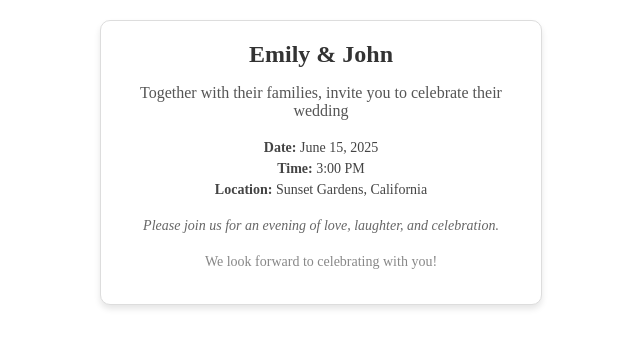
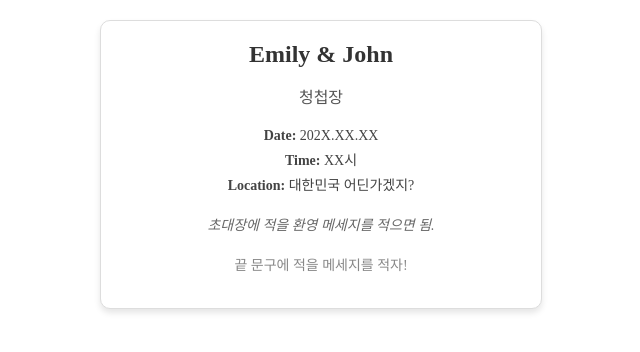
Before and after one commit to SongGeonIK/wedding-invitation, a React (Create React App) app: page / in a window 1280 px wide. Shown: the top 352 px of the page, without its empty margins (319-959 px from the left). Built offline with nearby package versions, Linux system fonts and the light colour scheme.

Commit message:
parameter 적용 테스트

```diff
--- a/src/App.tsx
+++ b/src/App.tsx
@@ -3,12 +3,12 @@ import { WeddingInvitation } from './components/WeddingInvitation';
 function App() {
   return (
     <WeddingInvitation
-      bride="Emily"
-      groom="John"
-      date="June 15, 2025"
-      time="3:00 PM"
-      location="Sunset Gardens, California"
-      message="Please join us for an evening of love, laughter, and celebration."
+      bride="Emily" // 신부
+      groom="John"  // 신랑
+      date="202X.XX.XX"
+      time="XX시"
+      location="대한민국 어딘가겠지?"
+      message="초대장에 적을 환영 메세지를 적으면 됨."
     />
   );
 }
--- a/src/components/Footer.tsx
+++ b/src/components/Footer.tsx
@@ -1,7 +1,7 @@
 export function Footer() {
   return (
     <footer className="footer">
-      <p>We look forward to celebrating with you!</p>
+      <p>끝 문구에 적을 메세지를 적자!</p>
     </footer>
   );
 }
--- a/src/components/Header.tsx
+++ b/src/components/Header.tsx
@@ -7,7 +7,7 @@ export function Header({ bride, groom }: HeaderProps) {
   return (
     <div className="header">
       <h1>{bride} & {groom}</h1>
-      <p className="subtitle">Together with their families, invite you to celebrate their wedding</p>
+      <p className="subtitle">청첩장</p>
     </div>
   );
 }
```
